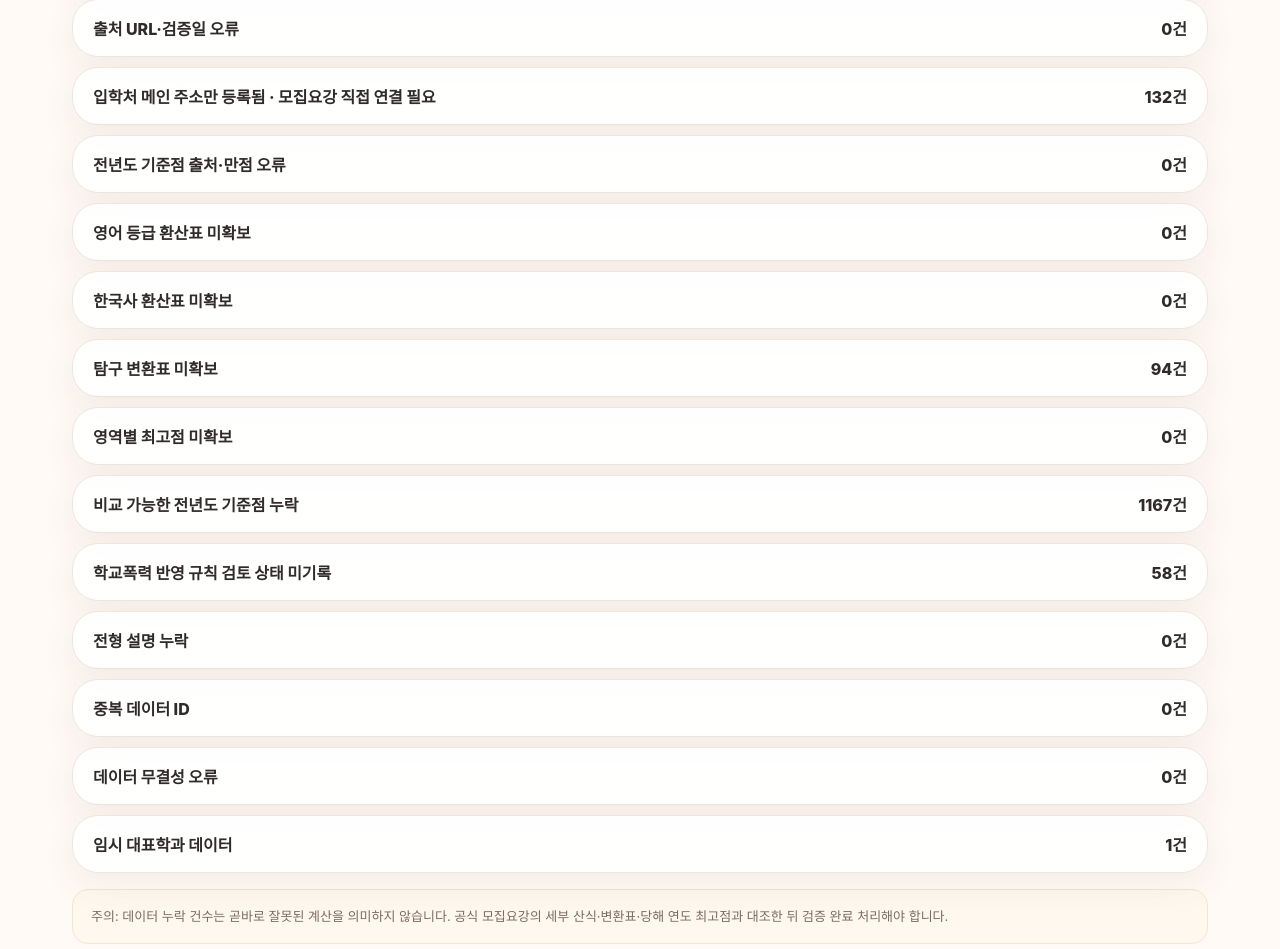
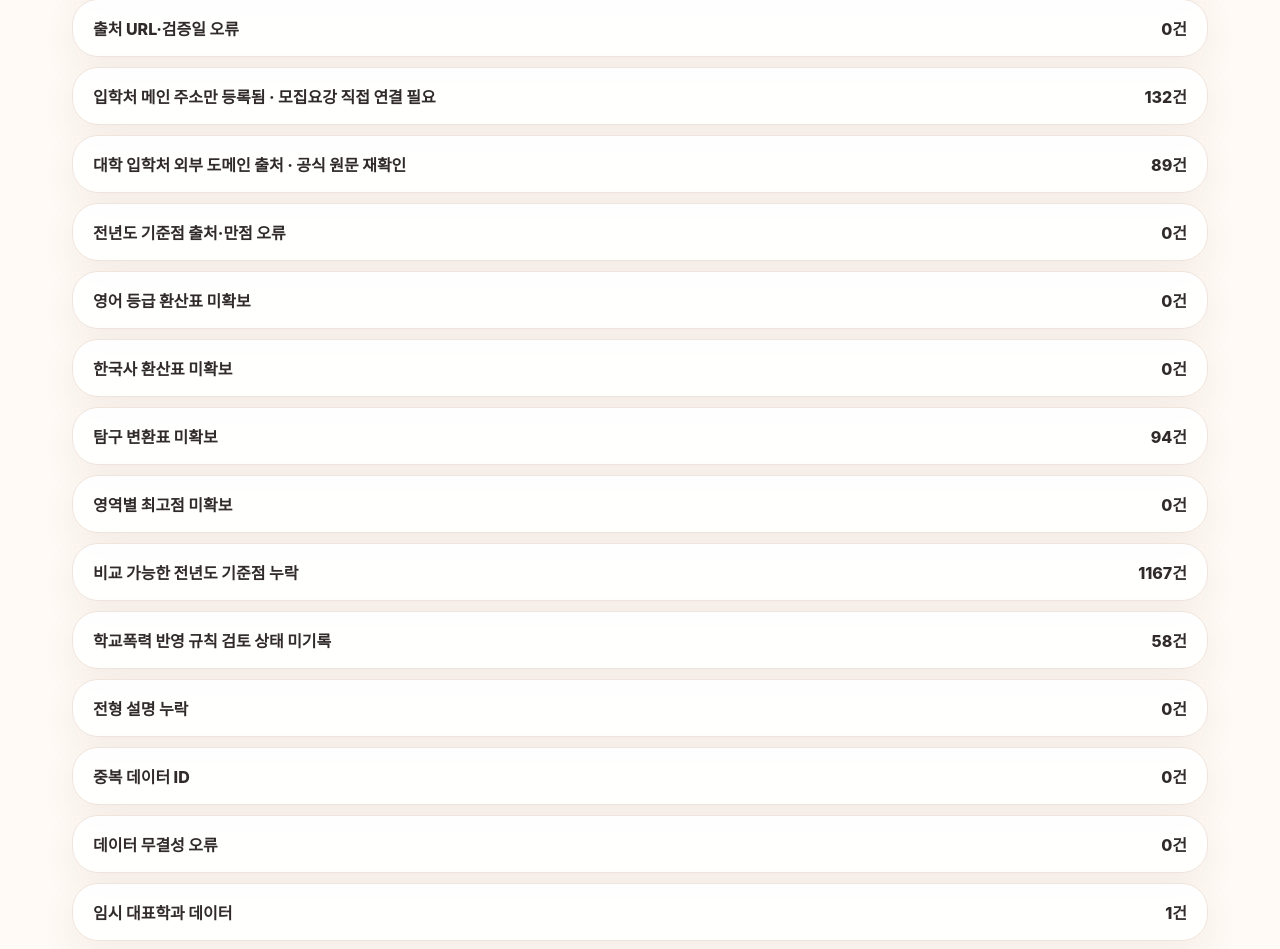
Before and after one commit to sooyachoco/2027-susi, a Next.js app: page /regular-audit in a window 1280 px wide. Shown: the part 6052-7001 px from the top of the page. Built offline with nearby package versions, Linux system fonts and the light colour scheme.

Commit message:
Audit non-university regular admissions source domains

```diff
--- a/app/regular-audit/page.tsx
+++ b/app/regular-audit/page.tsx
@@ -24,6 +24,7 @@ const LABELS: Record<string, string> = {
   invalidConversionTables: "환산표 값 오류",
   invalidSourceMetadata: "출처 URL·검증일 오류",
   genericSourceUrl: "입학처 메인 주소만 등록됨 · 모집요강 직접 연결 필요",
+  nonUniversitySourceDomain: "대학 입학처 외부 도메인 출처 · 공식 원문 재확인",
   invalidBenchmarkMetadata: "전년도 기준점 출처·만점 오류",
   missingEnglishGradeTable: "영어 등급 환산표 미확보",
   pendingEnglishGradeTable: "영어 등급 환산표 발표 대기",
@@ -149,7 +150,7 @@ export default function RegularAuditPage() {
                   {items.map((item, index) => {
                     const entry = item as AuditItem | { id: string; count: number };
                     return <div key={entry.id ?? index} className="balanceText" style={{ borderTop: "1px solid var(--line)", paddingTop: 8 }}>
-                      {"university" in entry ? <><strong>{entry.university}</strong> · {entry.region} · {entry.group}군<br />{entry.department}{key === "genericSourceUrl" && entry.sourceUrl ? <><br /><a href={entry.sourceUrl} target="_blank" rel="noreferrer">현재 등록된 출처 열기</a></> : null}</> : <>{entry.id} · {entry.count}회</>}
+                      {"university" in entry ? <><strong>{entry.university}</strong> · {entry.region} · {entry.group}군<br />{entry.department}{(key === "genericSourceUrl" || key === "nonUniversitySourceDomain") && entry.sourceUrl ? <><br /><a href={entry.sourceUrl} target="_blank" rel="noreferrer">현재 등록된 출처 열기</a></> : null}</> : <>{entry.id} · {entry.count}회</>}
                     </div>;
                   })}
                 </div>}
```
